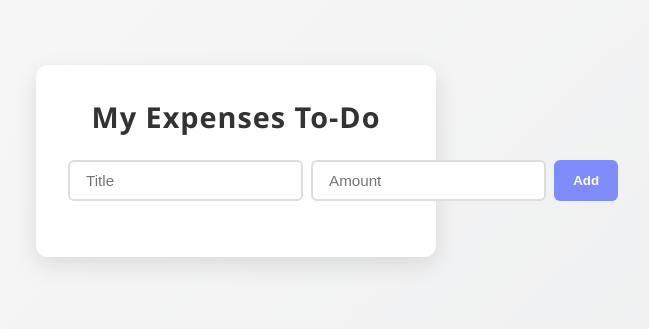
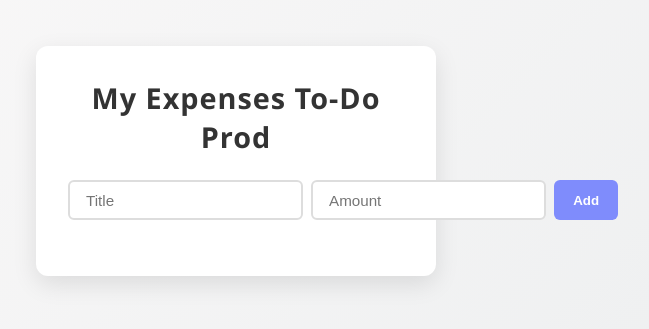
Before and after one commit to binayapuri/SIT753-7.3HD, a website: page public/index.html in a window 1280 px wide. Shown: the part 239-568 px from the top of the page, without its empty margins (404-1053 px from the left). Drawn offline with Linux system fonts and the light colour scheme; no server answers.

Commit message:
test push to test email notifications

```diff
--- a/public/index.html
+++ b/public/index.html
@@ -8,7 +8,7 @@
 <body>
   <div class="app-container">
     <header>
-      <h1>My Expenses To-Do</h1>
+      <h1>My Expenses To-Do Prod</h1>
     </header>
 
     <form id="form" class="expense-form">
```
